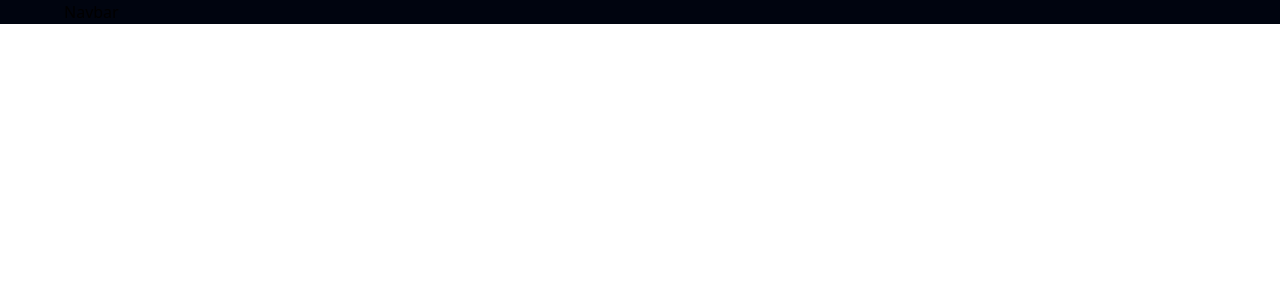
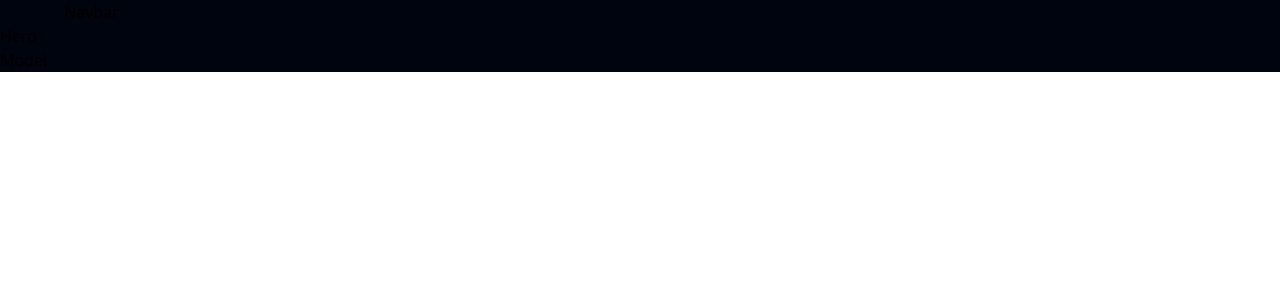
Before and after one commit to anilbhangay/Developer-Work, a React (Vite) app in the folder Payment-HooBank/Payment-HooBank/: page / in a window 1280 px wide. Shown: the top 300 px of the page. Built offline with nearby package versions, Linux system fonts and the light colour scheme.

Commit message:
Added app.jsx in source

```diff
--- a/Payment-HooBank/Payment-HooBank/src/App.jsx
+++ b/Payment-HooBank/Payment-HooBank/src/App.jsx
@@ -8,8 +8,20 @@
 
         </div>
      </div>
+
+      <div className={`bg-primary ${styles.flexStart}`}>
+       <div className= {`${styles.boxWidth}`}>
+             Hero
+       </div>
+      </div>
+
+      <div className={`bg-primary ${styles.flexStart}`}>
+       <div className= {`${styles.boxWidth}`}>
+             Model
+       </div>
+      </div>
+
     </div>
-
   );
 
 
```
